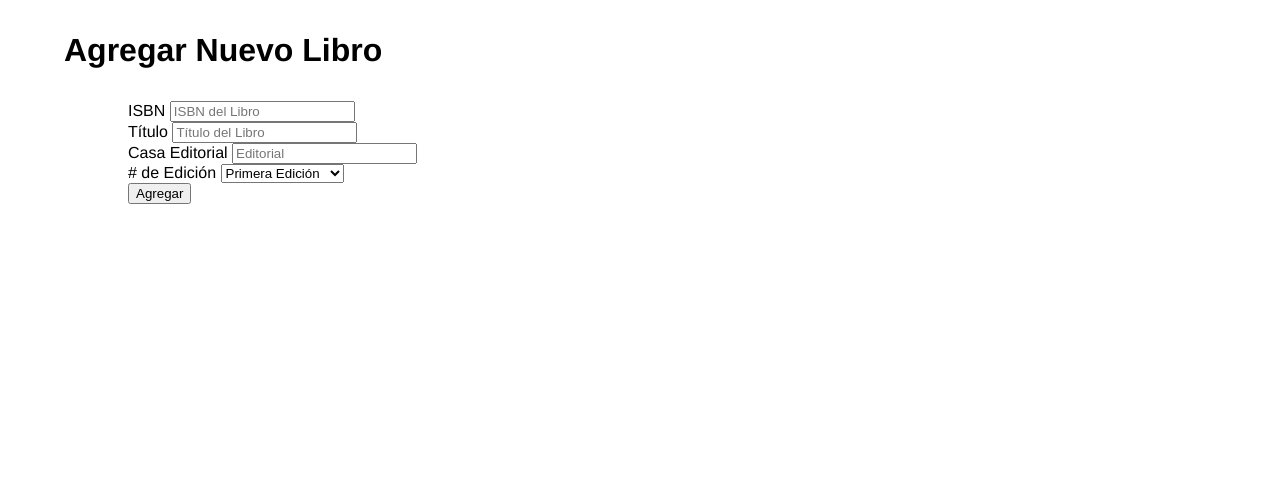
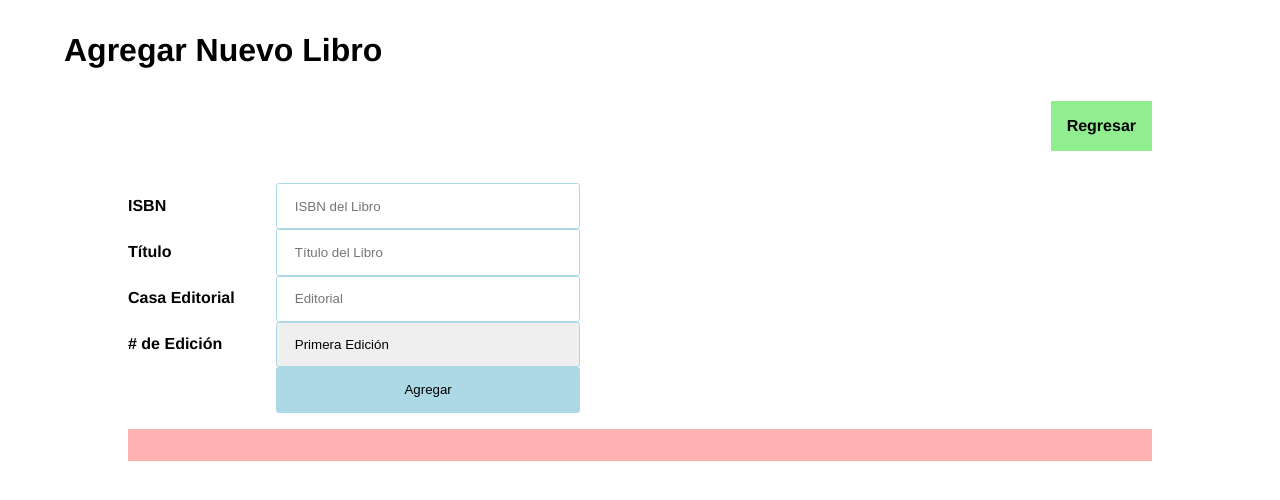
Before and after one commit to obetancourthunicah/IF412NegociosWeb, a PHP site: page /index.php?page=nuevolibro in a window 1280 px wide. Shown: the top 500 px of the page. Run offline with PHP 8.4, Linux system fonts and the light colour scheme.

Commit message:
Agregando Estilos y otros elementos a considerar

```diff
--- a/controladores/nuevolibro.php
+++ b/controladores/nuevolibro.php
@@ -15,11 +15,14 @@ if ($method == "post"){
         $txtEditorial = $_POST["txtEditorial"];
         $intEdicion = intval($_POST["intEdicion"]);
         //Aqui debera ir validaciones de datos
-
+        $validado = true;
+        if($txtISBN == ""){
+            $validado=false;
+        }
         //grabando
         require_once('modelos/libros.php');
-        if(nuevoLibro($txtISBN,$txtTitulo,$txtEditorial,$intEdicion)){
-            header("location:index.php?page=index");
+        if(nuevoLibro($txtISBN,$txtTitulo,$txtEditorial,$intEdicion) && $validado){
+            header("location:index?page=libros&id=$txtISBN");
         }else{
             setData("page-subtitulo","Agregar Nuevo Libro");
             setData("error-msg","Error al ingresar el Libro.");
--- a/publico/estilos/estilo.css
+++ b/publico/estilos/estilo.css
@@ -30,3 +30,39 @@ h1{
 .item span{
     display:block;
 }
+.error{
+    background-color:rgba(255,0,0,0.3);
+    padding:1em;
+    margin:1em 0em;
+}
+label{
+    display:inline-block;
+    font-weight: bold;
+    min-width:9em;
+}
+input, select{
+    box-sizing: content-box;
+    display:inline-block;
+    border:0.125em solid lightblue;
+    border-radius:0.2em;
+    padding:1.1em 1.3em;
+    min-width:20em;
+}
+select{
+    -webkit-appearance: none;
+    line-height: 1;
+
+}
+input[type="submit"]{
+    background-color:lightblue;
+}
+
+.actionBtn{
+    display: inline-block;
+    background-color: lightgreen;
+    text-align: center;
+    padding:1em;
+    font-weight: bold;
+    text-decoration: none;
+    color:black;
+}
--- a/vistas/index.tpl
+++ b/vistas/index.tpl
@@ -10,6 +10,9 @@
 </head>
 <body>
     <h1>{{page-titulo}}</h1>
+    <div class="grid920" style="text-align:right;">
+        <a href="index.php?page=nuevolibro" class="actionBtn">+ Nuevo Libro</a>
+    </div>
     <div class="grid920">
         {{foreach libros}}
         <div class="item">
--- a/vistas/libros.tpl
+++ b/vistas/libros.tpl
@@ -14,7 +14,8 @@
         <h2>{{titulo}}</h1>
         <h3>{{isbn}}</h2>
         <p>{{casaedit}}</p>
+        <a href="index.php?page=index" class="actionBtn">Regresar</a>
     </div>
-    <a href="index.php?page=index">Regresar</a>
+
 </body>
 </html>
--- a/vistas/nuevolibro.tpl
+++ b/vistas/nuevolibro.tpl
@@ -10,6 +10,7 @@
 </head>
 <body>
     <h1>{{page-subtitulo}}</h1>
+    <div class="grid920" style="text-align:right"><a href="index.php?page=index" class="actionBtn">Regresar</a></div>
     <div class="grid920">
         <form action="index.php?page=nuevolibro" method="post">
              <label>ISBN</label>
@@ -35,6 +36,7 @@
                     <option value="4">Cuarta Edición</option>
                 </select>
                 <br/>
+                <label></label>
                 <input type="submit" name="btnInsert"
                        value="Agregar" id="btnInsert" />
         </form>
```
